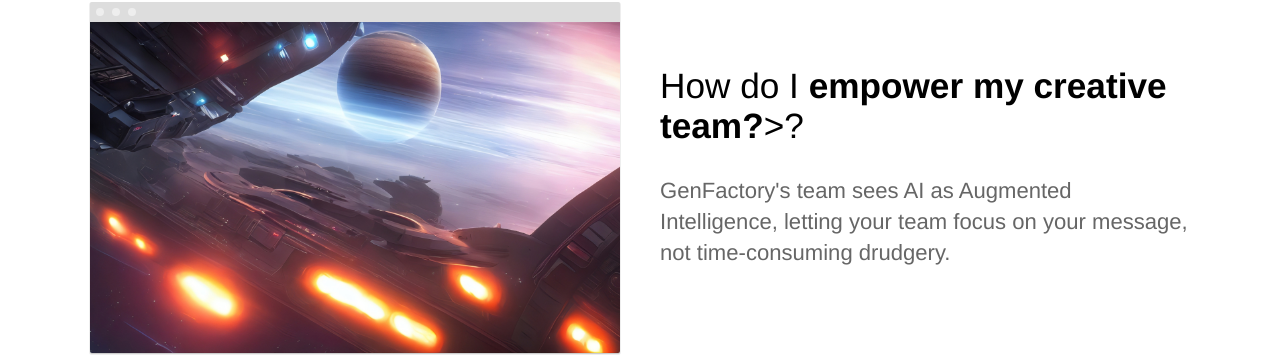
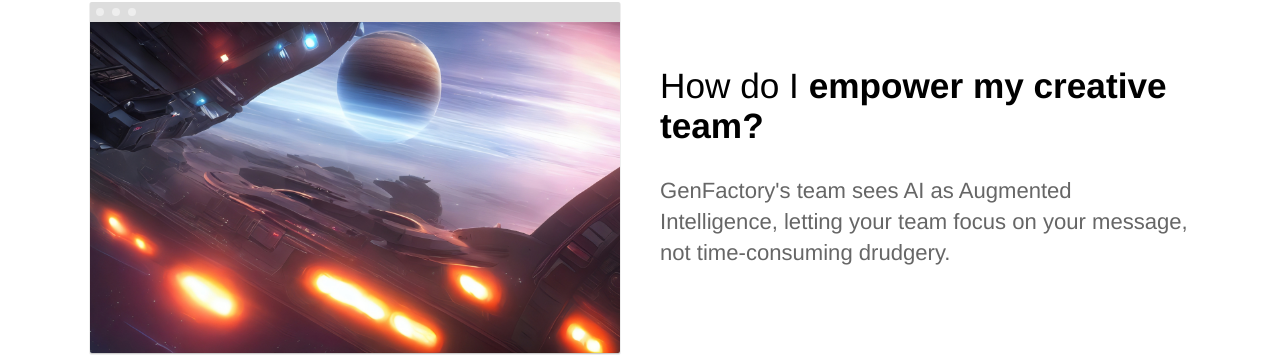
Before and after one commit to GenFactory-Engineering/genfactory-engineering.github.io, a Jekyll site: the page built from index.html, in a window 1280 px wide and 900 px high, scrolled down 1431 px. Shown: the part 154-510 px from the top of the window. Built offline with Jekyll 4.4.1, drawn with Linux system fonts in a browser that asks for light colours.

Commit message:
Fixed broken tag and broken main image link.

```diff
--- a/index.html
+++ b/index.html
@@ -8,7 +8,7 @@
 		<p class="subtext editable">More than a toy for putting astronauts on unicorns.</p>
 		<div class="cta button alt"><a href="{{ site.baseurl }}/contact/">Join The Team</a></div>
 		<div>
-			<img src="{{ site.baseurl }}/images/Woman.png" alt="Screenshot" class="screenshot editable" />
+			<img src="{{ site.baseurl }}/images/woman.png" alt="Screenshot" class="screenshot editable" />
 		</div>
 	</div>
 </section>
@@ -29,7 +29,7 @@
 	<section>
 		<div class="container flex">
 			<div class="text editable">
-				<h2>How do I <strong>empower my creative team?</strong>>?</h2>
+				<h2>How do I <strong>empower my creative team?</strong></h2>
 				<p>GenFactory's team sees AI as Augmented Intelligence, letting your team focus on your message, not time-consuming drudgery.</p>
 			</div>
 			<div class="image">
```
